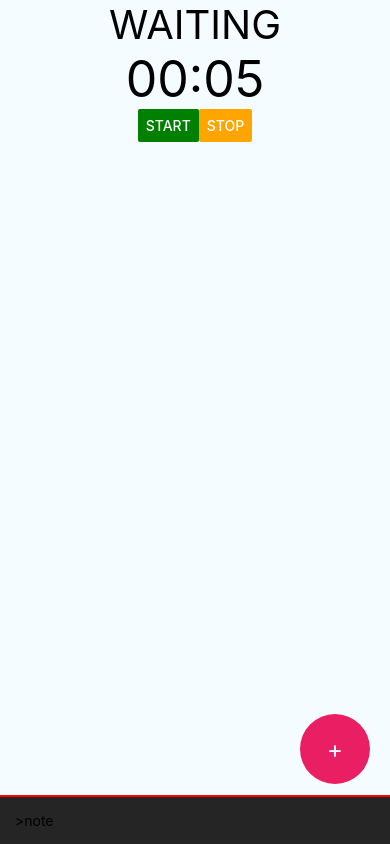
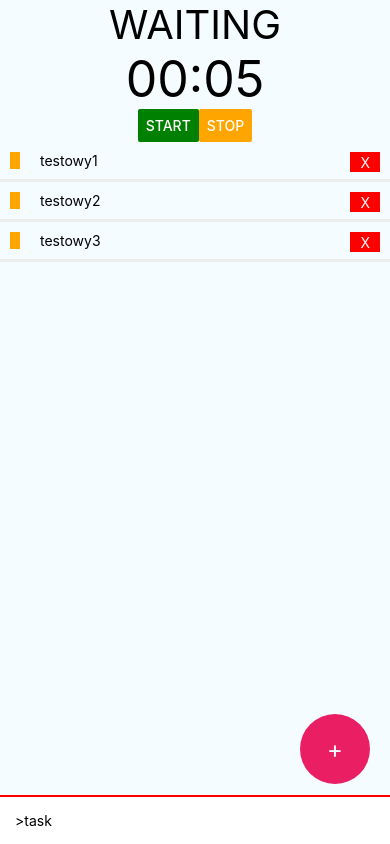
Before and after one commit to zysktomasz/simple-pomodoro-mobile, a React Native app: screen / in a window 390 px wide. Built offline with nearby package versions, Linux system fonts and the light colour scheme.

Commit message:
added method to delete task

```diff
--- a/Tasks.js
+++ b/Tasks.js
@@ -2,7 +2,7 @@ import React from 'react'
 import {View, Text, StyleSheet, TouchableOpacity, TextInput} from 'react-native'
 import TasksList from './TasksList'
 
-let taskID = 1
+let taskID = 4
 
 const styles = StyleSheet.create({
     footer: {
@@ -16,7 +16,7 @@ const styles = StyleSheet.create({
         alignSelf: 'stretch',
         color: '#fff',
         padding: 15,
-        backgroundColor: '#252525',
+        backgroundColor: 'white',
         borderTopWidth:2,
         borderTopColor: 'red'
     },
@@ -45,7 +45,11 @@ class Tasks extends React.Component {
 
         this.state = {
             taskText: null,
-            tasks: []
+            tasks: [
+                {id: 1, name: "testowy1", checked: false},
+                {id: 2, name: "testowy2", checked: false},
+                {id: 3, name: "testowy3", checked: false},
+            ]
         }
     }
 
@@ -66,16 +70,25 @@ class Tasks extends React.Component {
         }
     }
 
+    deleteTask(id) {
+        this.setState(prevState => ({
+            tasks: prevState.tasks.filter(task => task.id !== id)
+        }))
+    }
+
     render() {
         return (
             <View style={{flex: 1}}>
-                <TasksList tasks={this.state.tasks} />
+                <TasksList
+                    tasks={this.state.tasks}
+                    onDelete={this.deleteTask.bind(this)}
+                />
                 <View style={styles.footer}>
                     <TextInput
                         style={styles.textInput}
                         onChangeText={(taskText) => this.setState({taskText})}
                         value={this.state.taskText}
-                        placeholder=">note"
+                        placeholder=">task"
                         placeholderTextColor="black">
                     </TextInput>
                 </View>
--- a/TasksList.js
+++ b/TasksList.js
@@ -1,5 +1,5 @@
 import React from 'react'
-import {View, Text, StyleSheet, FlatList, ScrollView} from 'react-native'
+import {View, Text, StyleSheet, FlatList, ScrollView, TouchableOpacity} from 'react-native'
 
 const styles = StyleSheet.create({
     scrollContainer: {
@@ -13,6 +13,19 @@ const styles = StyleSheet.create({
         borderBottomWidth:3,
         borderBottomColor: '#ededed'
     },
+    taskDelete: {
+        position: 'absolute',
+        justifyContent: 'center',
+        alignItems: 'center',
+        backgroundColor: 'red',
+        padding: 10,
+        top: 10,
+        bottom: 10,
+        right: 10
+    },
+    taskDeleteText: {
+        color: 'white'
+    }
 })
 
 class TasksList extends React.Component {
@@ -24,6 +37,11 @@ class TasksList extends React.Component {
     renderItem = ({item}) => (
       <View style={styles.task}>
         <Text style={{ paddingLeft: 20, borderLeftWidth: 10, borderLeftColor: 'orange' }}>{item.name}</Text>
+        <TouchableOpacity
+              style={styles.taskDelete}
+              onPress={() => this.props.onDelete(item.id)}>
+                <Text style={styles.taskDeleteText}>X</Text>
+        </TouchableOpacity>
       </View>
     )
 
```
